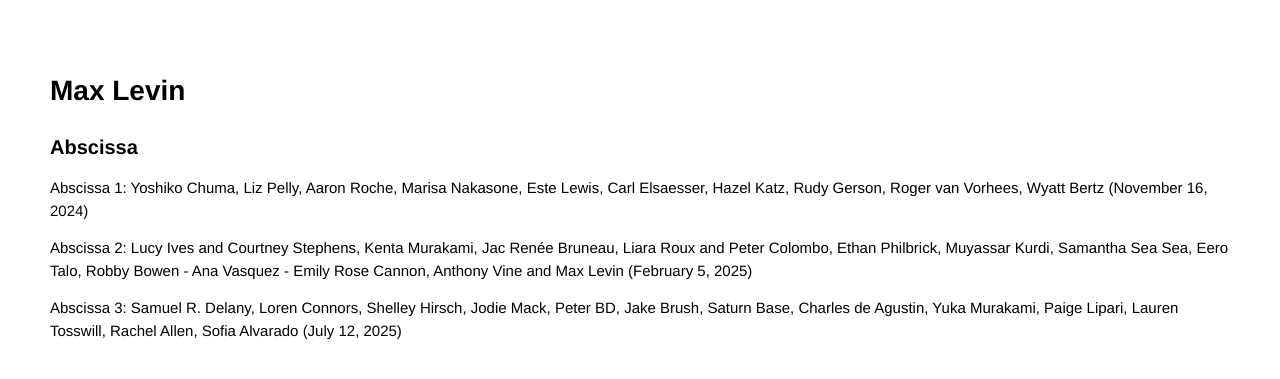
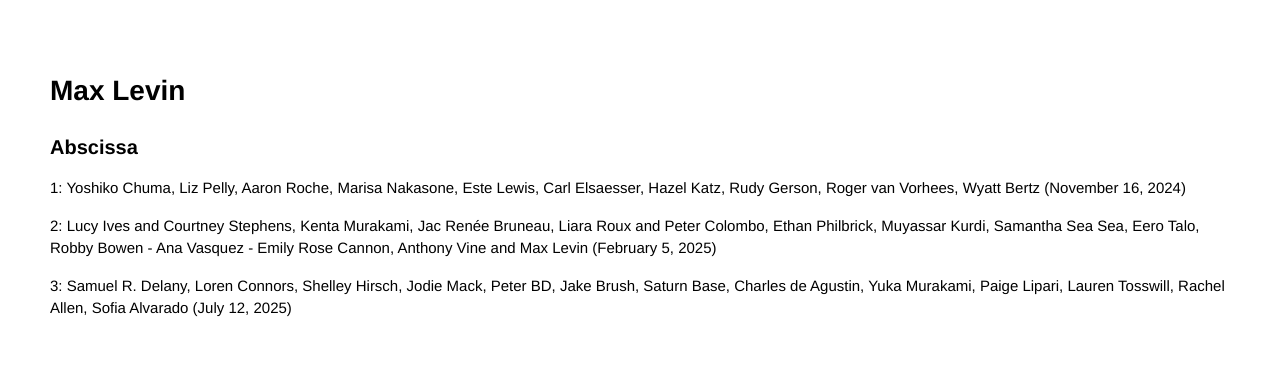
Before and after one commit to minicreative/maxlevin.me, a Jekyll site: the page built from _subpages/abscissa.markdown, in a window 1280 px wide. Shown: the top 379 px of the page. Built offline with Jekyll 4.4.1, drawn with Linux system fonts in a browser that asks for light colours.

Commit message:
Updated Abscissa

```diff
--- a/_subpages/abscissa.markdown
+++ b/_subpages/abscissa.markdown
@@ -3,8 +3,8 @@
 date: 2025-11-23 14:41:00 -05:00
 ---
 
-Abscissa 1: Yoshiko Chuma, Liz Pelly, Aaron Roche, Marisa Nakasone, Este Lewis, Carl Elsaesser, Hazel Katz, Rudy Gerson, Roger van Vorhees, Wyatt Bertz (November 16, 2024)
+1: Yoshiko Chuma, Liz Pelly, Aaron Roche, Marisa Nakasone, Este Lewis, Carl Elsaesser, Hazel Katz, Rudy Gerson, Roger van Vorhees, Wyatt Bertz (November 16, 2024)
 
-Abscissa 2: Lucy Ives and Courtney Stephens, Kenta Murakami, Jac Renée Bruneau, Liara Roux and Peter Colombo, Ethan Philbrick, Muyassar Kurdi, Samantha Sea Sea, Eero Talo, Robby Bowen - Ana Vasquez - Emily Rose Cannon, Anthony Vine and Max Levin (February 5, 2025)
+2: Lucy Ives and Courtney Stephens, Kenta Murakami, Jac Renée Bruneau, Liara Roux and Peter Colombo, Ethan Philbrick, Muyassar Kurdi, Samantha Sea Sea, Eero Talo, Robby Bowen - Ana Vasquez - Emily Rose Cannon, Anthony Vine and Max Levin (February 5, 2025)
 
-Abscissa 3: Samuel R. Delany, Loren Connors, Shelley Hirsch, Jodie Mack, Peter BD, Jake Brush, Saturn Base, Charles de Agustin, Yuka Murakami, Paige Lipari, Lauren Tosswill, Rachel Allen, Sofia Alvarado (July 12, 2025)
+3: Samuel R. Delany, Loren Connors, Shelley Hirsch, Jodie Mack, Peter BD, Jake Brush, Saturn Base, Charles de Agustin, Yuka Murakami, Paige Lipari, Lauren Tosswill, Rachel Allen, Sofia Alvarado (July 12, 2025)
```
